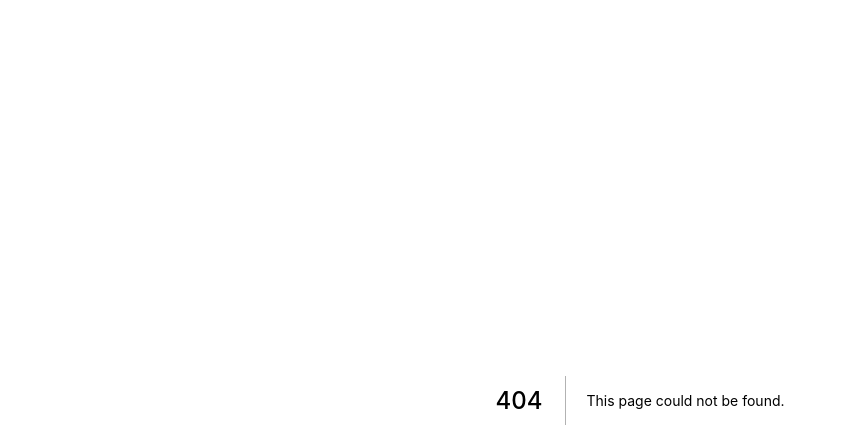
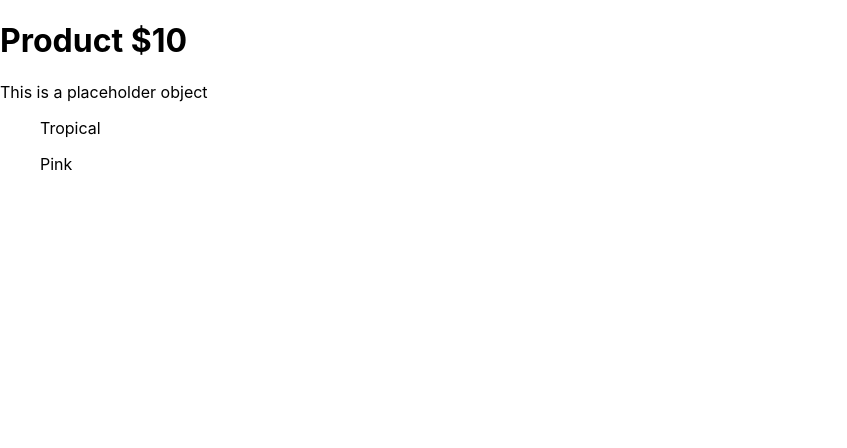
Before and after one commit to DeadpanCakes/houseplant_user, a Next.js app: page /shop/items/25 in a window 1280 px wide. Before the commit this address had no page. Shown: the top 448 px of the page, without its empty margins (0-847 px from the left). Built offline with nearby package versions, Linux system fonts and the light colour scheme.

Commit message:
made page for specific item listing, currently utilizing a placeholder item

```diff
--- /dev/null
+++ b/pages/shop/items/[id].tsx
@@ -0,0 +1,47 @@
+const Item = (props) => {
+  const item = JSON.parse(props.item);
+  const { name, description, stock, price, discount, categories, isPublished } =
+    item;
+  return (
+    <>
+      <h1>
+        <span>
+          {name} ${price}
+        </span>
+      </h1>
+      <p>{description}</p>
+      <ul>
+        {categories.map((category) => {
+          return <p key={category._id}>{category.name}</p>;
+        })}
+      </ul>
+    </>
+  );
+};
+
+export const getServerSideProps = async (context) => {
+  const { id } = context.params;
+  const placeholderProduct = {
+    _id: id,
+    name: "Product",
+    description: "This is a placeholder object",
+    stock: 10,
+    price: 10,
+    discount: 25,
+    categories: [
+      {
+        _id: 1,
+        name: "Tropical",
+        description:
+          "Leafy Plants That Can Endure Periods Of Shade; Great Indoor Plants",
+      },
+      { _id: 2, name: "Pink", description: "Plants With Shades Of Pink" },
+    ],
+    isPublished: true,
+  };
+  return {
+    props: { item: JSON.stringify(placeholderProduct) },
+  };
+};
+
+export default Item;
```
